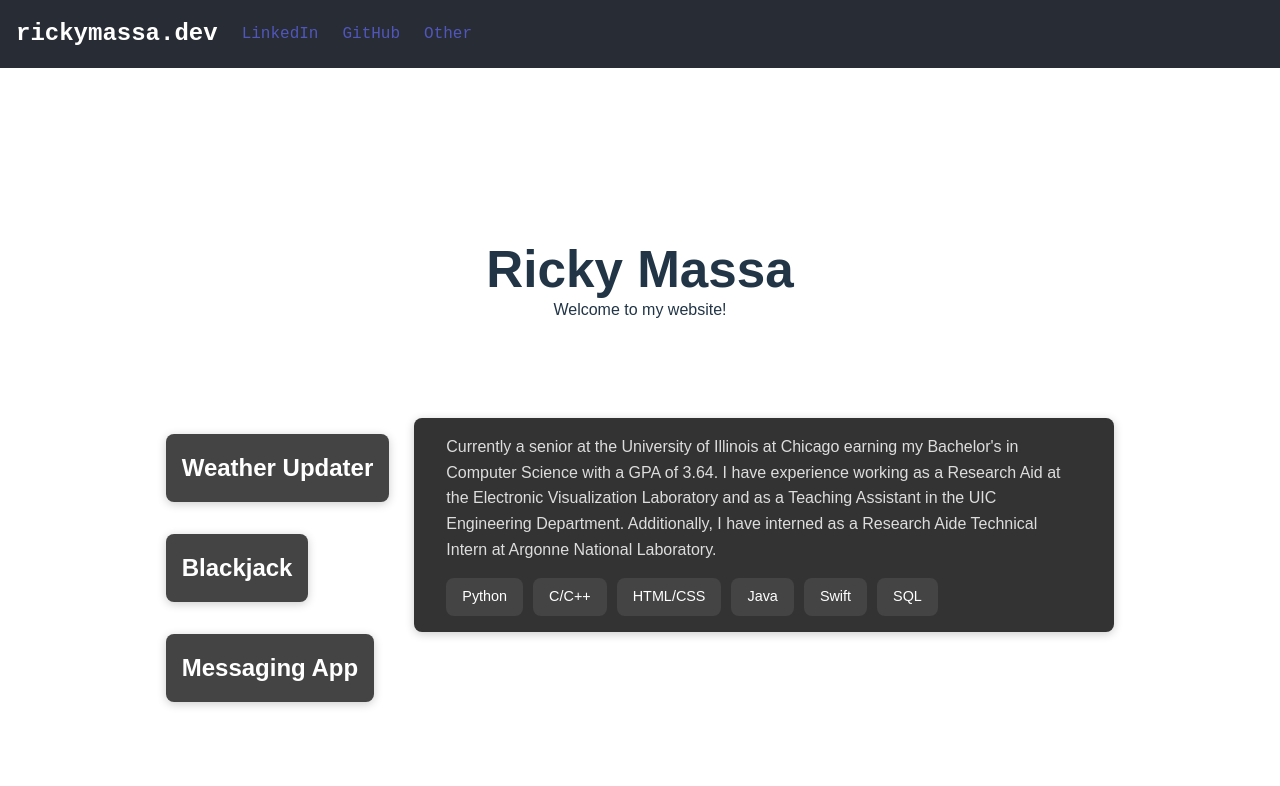
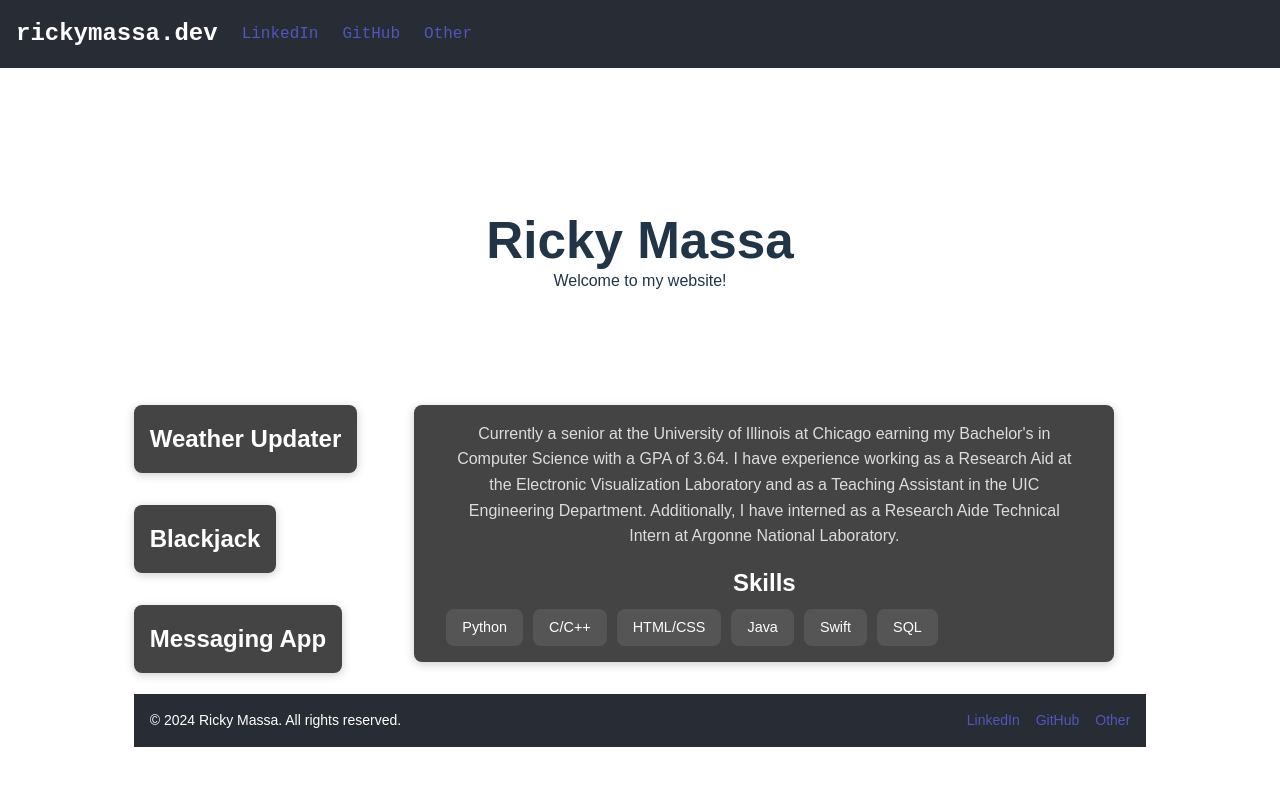
Before and after one commit to fmassa1/portfolio_website, a React (Vite) app: page / in a window 1280 px wide. Shown: the top 786 px of the page. Built offline with nearby package versions, Linux system fonts and the light colour scheme.

Commit message:
fixed about and added footer

```diff
--- a/src/App.css
+++ b/src/App.css
@@ -196,12 +196,12 @@ svg {
 }
 
 .about-content {
-  background-color: #333; /* Dark background */
+  background-color: #444; /* Dark background */
   border-radius: 8px; /* Rounded corners */
   padding: 1rem 2rem; /* Padding */
   box-shadow: 0 2px 10px rgba(0, 0, 0, 0.2); /* Shadow for depth */
   max-width: 700px; /* Maximum width */
-  margin: 0 auto; /* Center alignment */
+  margin: 2rem; /* Center alignment */
   text-align: left; /* Left align text */
   color: #ddd; /* Light text color */
 }
@@ -209,20 +209,64 @@ svg {
 .about-content p {
   margin-bottom: 1rem; /* Space below paragraph */
   line-height: 1.6; /* Line height for readability */
+  text-align: center;
 }
 
+.skills-title {
+  font-size: 1.5rem; /* Adjust font size for the skills title */
+  color: #fff; /* Color for the skills title */
+  margin-bottom: 0.5rem; /* Space below the skills title */
+  text-align: center; /* Align the title to the left */
+}
 .skills-list {
-  display: flex; /* Flexbox for skills */
-  flex-wrap: wrap; /* Wrap to next line */
-  gap: 10px; /* Gap between items */
-  list-style: none; /* Remove bullets */
-  padding: 0; /* No padding */
+  display: flex;
+  flex-wrap: wrap;
+  gap: 10px;
+  list-style: none;
+  padding: 0;
 }
 
 .skills-list li {
-  background-color: #444; /* Background color */
+  background-color: #555; /* Background color */
   border-radius: 8px; /* Rounded corners */
   padding: 0.5rem 1rem; /* Padding */
   color: #fff; /* Text color */
   font-size: 0.9rem; /* Font size */
 }
+
+footer {
+  background-color: #282c34;
+  color: white;
+  padding: 1rem;
+  bottom: 0;
+  width: 100%;
+  display: flex;
+  justify-content: center;
+  align-items: center;
+}
+
+.footer-content {
+  display: flex;
+  justify-content: space-between;
+  width: 100%;
+  margin: 0 auto;
+}
+
+.footer-text {
+  font-size: 0.875rem; /* Smaller font size for the footer text */
+}
+
+.footer-links {
+  display: flex;
+  gap: 1rem; /* Space between links */
+}
+
+.footer-links a {
+  color: #646cffaa;
+  text-decoration: none;
+  font-size: 0.875rem; /* Match font size of the footer text */
+}
+
+.footer-links a:hover {
+  text-decoration: underline;
+}
--- a/src/App.tsx
+++ b/src/App.tsx
@@ -72,6 +72,8 @@ function App() {
           <h2 className="about-title">About Me</h2>
           <div className="about-content">
             <p>Currently a senior at the University of Illinois at Chicago earning my Bachelor's in Computer Science with a GPA of 3.64. I have experience working as a Research Aid at the Electronic Visualization Laboratory and as a Teaching Assistant in the UIC Engineering Department. Additionally, I have interned as a Research Aide Technical Intern at Argonne National Laboratory.</p>
+            <div className="skills-section">
+              <h3 className="skills-title">Skills</h3>
               <ul className="skills-list">
                 <li>Python</li>
                 <li>C/C++</li>
@@ -83,6 +85,20 @@ function App() {
             </div>
           </div>
         </div>
+      </div>
+
+      <footer>
+        <div className="footer-content">
+          <div className="footer-text">
+            <p>© 2024 Ricky Massa. All rights reserved.</p>
+          </div>
+          <div className="footer-links">
+            <a href="https://linkedin.com/in/fredric-massa" target="_blank" rel="noopener noreferrer">LinkedIn</a>
+            <a href="https://github.com/fmassa1" target="_blank" rel="noopener noreferrer">GitHub</a>
+            <a href="#">Other</a>
+          </div>
+        </div>
+      </footer>
     </>
   );
 }
```
Lines whose indentation alone changed are shown as unchanged.
